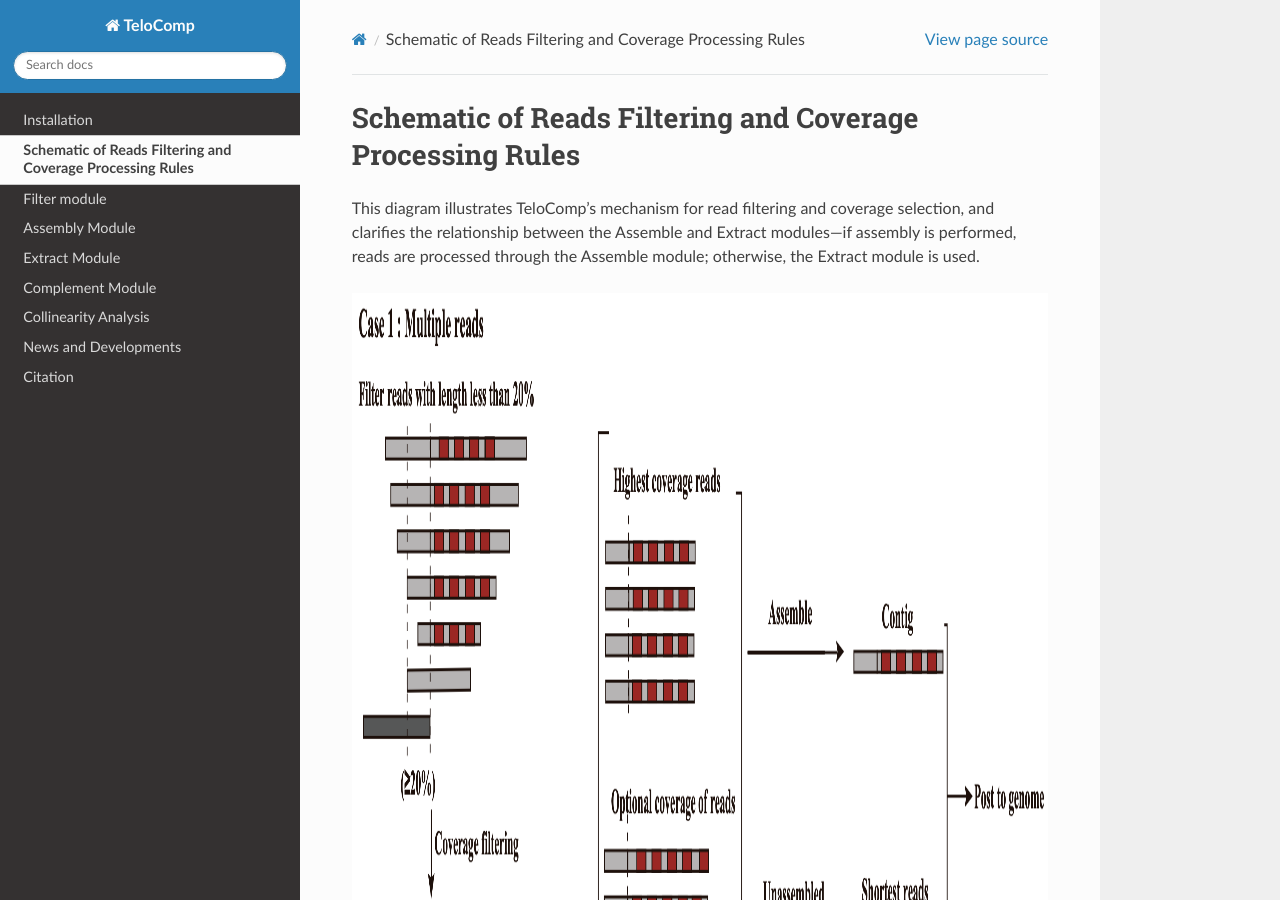
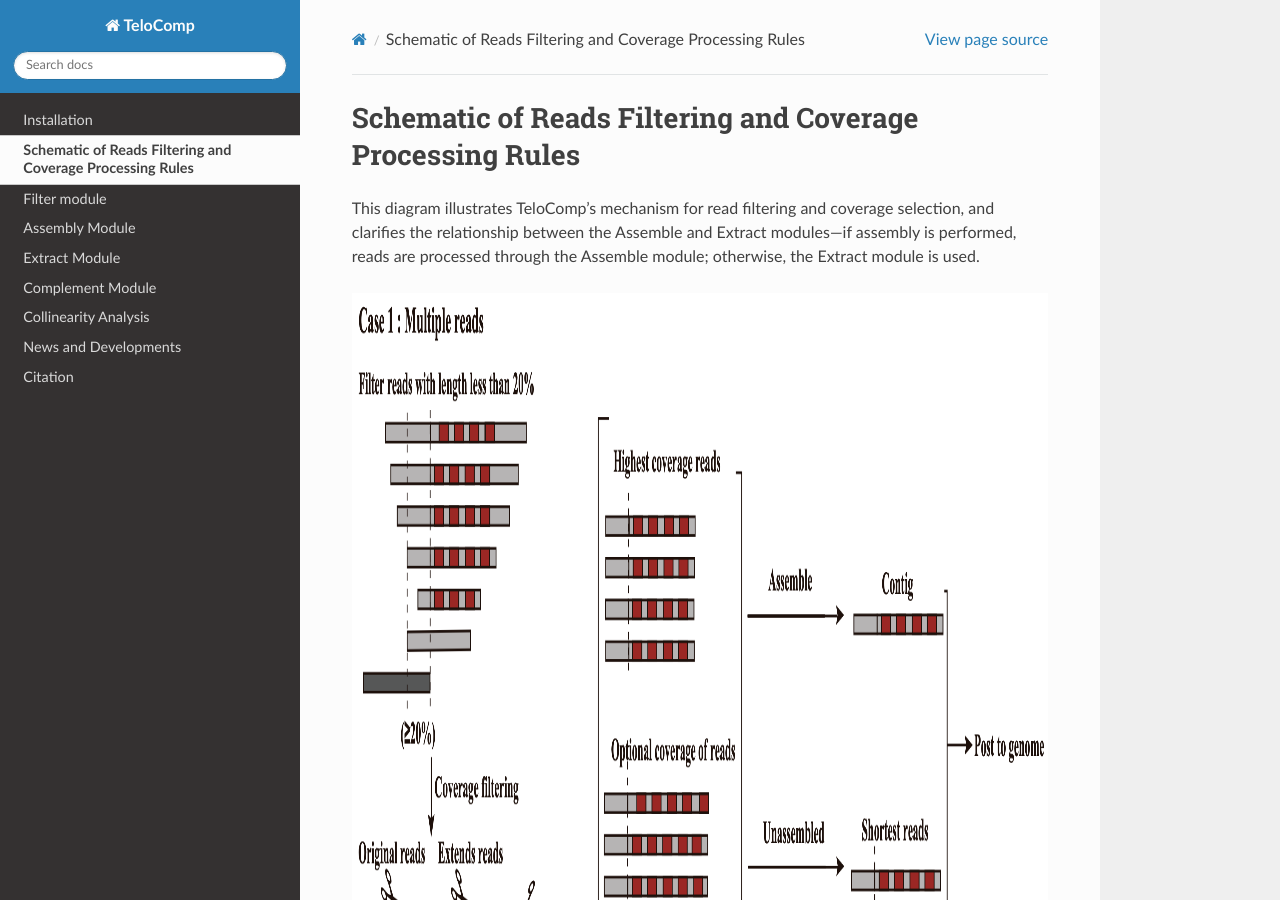
Before and after one commit to lxie-0709/TeloComp, a Sphinx documentation site: the page built from docs/content/Schematic_diagram.rst, in a window 1280 px wide and 900 px high. Built offline with Sphinx 7.4.7 and the Read the Docs theme 3.1.0, drawn with Linux system fonts in a browser that asks for light colours.

Commit message:
Update Schematic_diagram.rst

```diff
--- a/docs/content/Schematic_diagram.rst
+++ b/docs/content/Schematic_diagram.rst
@@ -4,7 +4,7 @@ Schematic of Reads Filtering and Coverage Processing Rules
 This diagram illustrates TeloComp’s mechanism for read filtering and coverage selection, and clarifies the relationship between the Assemble and Extract modules—if assembly is performed, reads are processed through the Assemble module; otherwise, the Extract module is used.
 
 .. figure:: ../images/Schematic.png
-    :scale: 98 %
+    :scale: 88 %
     :align: center
 
     Schematic diagram illustrating read sorting and coverage selection in TeloComp.
```
